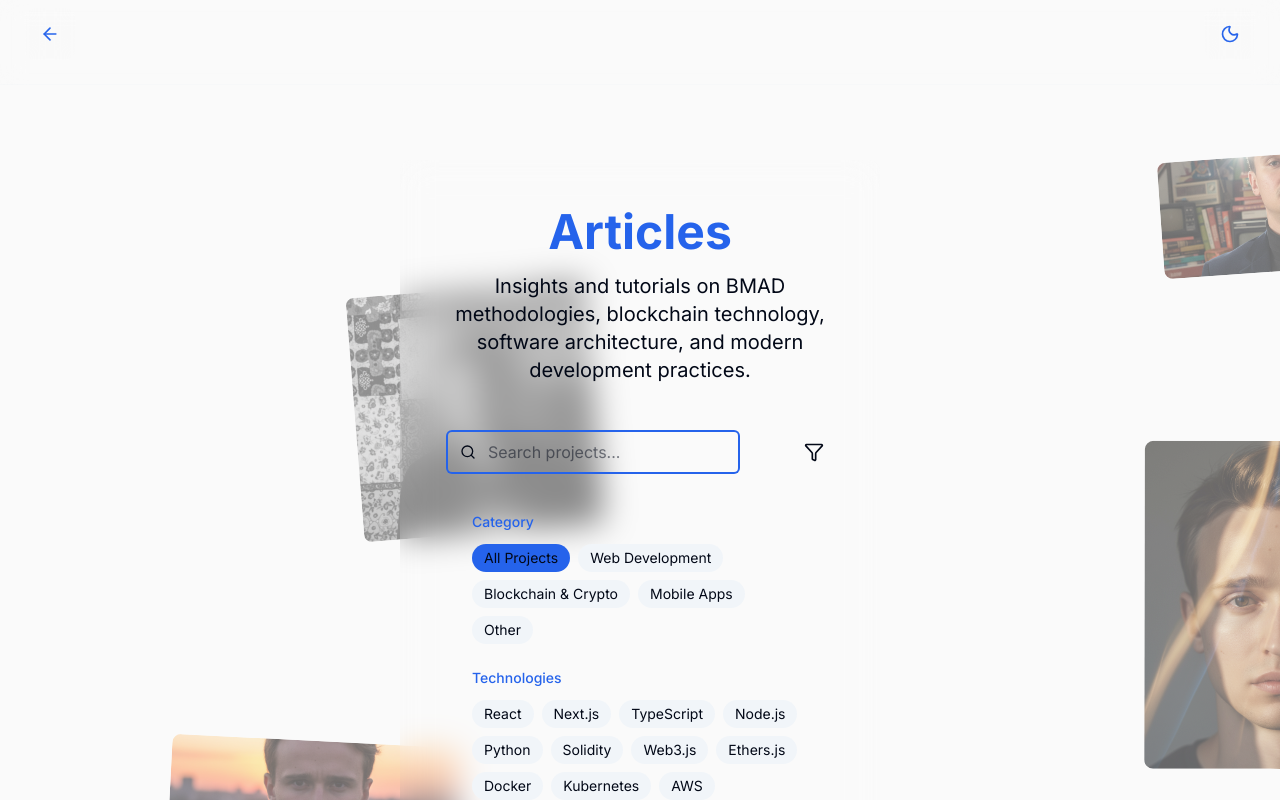
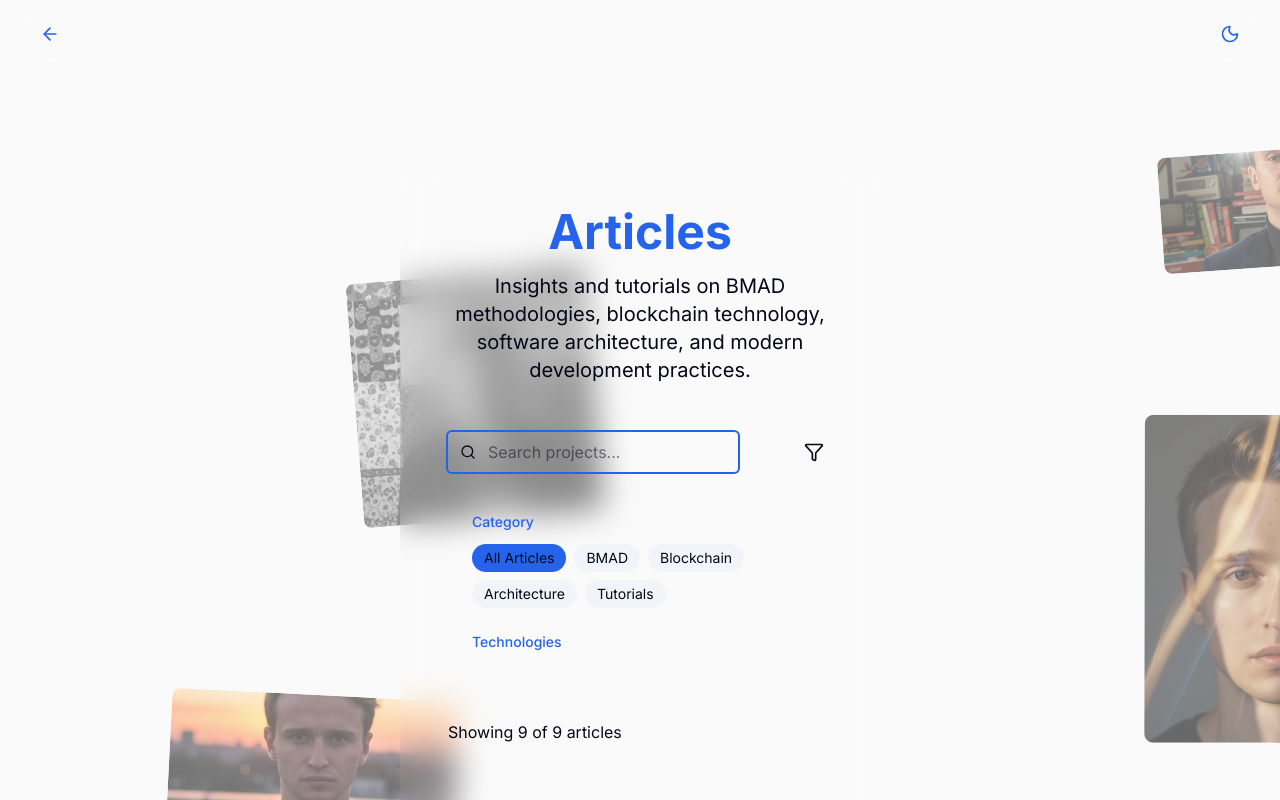
Before and after one commit to karpovpw/karpov-landing, a Next.js app: page /articles in a window 1280 px wide. Both pictures are taken after a click on the button 814 px from the left and 452 px from the top of the page. Shown: the top 800 px of the page. Built offline with nearby package versions, Linux system fonts and the light colour scheme.

Commit message:
Articles 10 fixed

```diff
--- a/app/articles/page.tsx
+++ b/app/articles/page.tsx
@@ -62,7 +62,7 @@ export default function Articles() {
         ))}
       </div>
 
-      <Container size="xl" className="py-16 relative z-10">
+      <Container size="full" className="py-16 relative z-10">
         <GlassCard className="p-8 md:p-12">
           <div className="text-center mb-12">
             <h1 className="text-4xl md:text-5xl font-bold mb-4 text-primary">
--- a/components/content/ArticleList.tsx
+++ b/components/content/ArticleList.tsx
@@ -10,6 +10,8 @@ import { FilterBar } from '@/components/filtering/FilterBar'
 import { Grid } from '@/components/layout/Grid'
 import { BaseComponentProps } from '@/types'
 import { ARTICLE_CATEGORIES } from '@/content/articles'
+
+const ARTICLE_TECHNOLOGIES: string[] = []
 
 interface ArticleListProps extends BaseComponentProps {
   filterable?: boolean
@@ -99,6 +101,8 @@ export function ArticleList({
           selectedCategory={selectedCategory}
           selectedTechnology=""
           searchQuery={searchQuery}
+          categories={ARTICLE_CATEGORIES}
+          technologies={ARTICLE_TECHNOLOGIES}
         />
       )}
 
@@ -159,7 +163,7 @@ export function ArticleList({
       {/* Article Reader Modal */}
       {isReaderOpen && selectedArticle && (
         <div className="fixed inset-0 z-50 flex items-center justify-center p-4 bg-black/50 backdrop-blur-sm">
-          <div className="w-full max-w-4xl max-h-[90vh] overflow-y-auto">
+          <div className="w-full max-w-none max-h-none overflow-y-auto">
             <ArticleReader
               article={selectedArticle}
               onClose={handleCloseReader}
--- a/components/content/ArticleReader.tsx
+++ b/components/content/ArticleReader.tsx
@@ -51,7 +51,7 @@ export function ArticleReader({
 
   return (
     <motion.div
-      className={`max-w-4xl mx-auto ${className}`}
+      className={`max-w-none mx-auto ${className}`}
       initial={{ opacity: 0, y: 20 }}
       animate={{ opacity: 1, y: 0 }}
       transition={{ duration: 0.5 }}
@@ -138,9 +138,9 @@ export function ArticleReader({
 
         {/* Article Content */}
         <div className="prose prose-lg max-w-none">
-          <pre className="whitespace-pre-wrap text-muted-foreground leading-relaxed">
+          <div className="whitespace-pre-wrap text-muted-foreground leading-relaxed">
             {article.content}
-          </pre>
+          </div>
         </div>
 
         {/* Article Footer */}
--- a/components/filtering/FilterBar.tsx
+++ b/components/filtering/FilterBar.tsx
@@ -14,6 +14,8 @@ interface FilterBarProps extends BaseComponentProps {
   selectedCategory: string
   selectedTechnology: string
   searchQuery: string
+  categories?: { value: string; label: string }[]
+  technologies?: string[]
 }
 
 export function FilterBar({
@@ -23,6 +25,8 @@ export function FilterBar({
   selectedCategory,
   selectedTechnology,
   searchQuery,
+  categories = PROJECT_CATEGORIES,
+  technologies = PROJECT_TECHNOLOGIES,
   className = '',
   ...props
 }: FilterBarProps) {
@@ -90,7 +94,7 @@ export function FilterBar({
             <div>
               <h3 className="text-sm font-medium mb-3 text-primary">Category</h3>
               <div className="flex flex-wrap gap-2">
-                {PROJECT_CATEGORIES.map((category) => (
+                {categories.map((category) => (
                   <button
                     key={category.value}
                     onClick={() => handleCategoryChange(category.value)}
@@ -110,7 +114,7 @@ export function FilterBar({
             <div>
               <h3 className="text-sm font-medium mb-3 text-primary">Technologies</h3>
               <div className="flex flex-wrap gap-2 max-h-32 overflow-y-auto">
-                {PROJECT_TECHNOLOGIES.map((technology) => (
+                {technologies.map((technology) => (
                   <button
                     key={technology}
                     onClick={() => handleTechnologyChange(
--- a/lib/responsive-utils.ts
+++ b/lib/responsive-utils.ts
@@ -369,6 +369,7 @@ export const CONTAINER_MAX_WIDTHS = {
   lg: '1024px',
   xl: '1280px',
   '2xl': '1536px',
+  full: '100%',
 }
 
 export function getGridGap(size: keyof typeof DESIGN_TOKENS.spacing): string {
```
Also changed, not shown: 10 other files (tests, documents, lock files or other folders).
